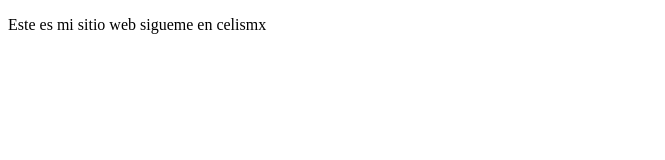
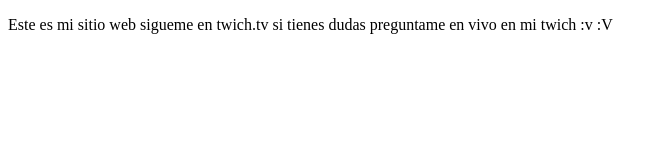
Before and after one commit to jhosepPM/proyectoDemoCursoPreWork, a plain HTML site: page index.html in a window 1280 px wide. Shown: the whole page, without its empty margins (0-665 px from the left). Drawn offline with Linux system fonts and the light colour scheme.

Commit message:
cambios agregamos contenido

```diff
--- a/index.html
+++ b/index.html
@@ -7,6 +7,9 @@
     <title>Hola Mundo</title>
   </head>
   <body>
-    <p>Este es mi sitio web sigueme en celismx</p>
+    <p>
+      Este es mi sitio web sigueme en twich.tv si tienes dudas preguntame en
+      vivo en mi twich :v :V
+    </p>
   </body>
 </html>
```
